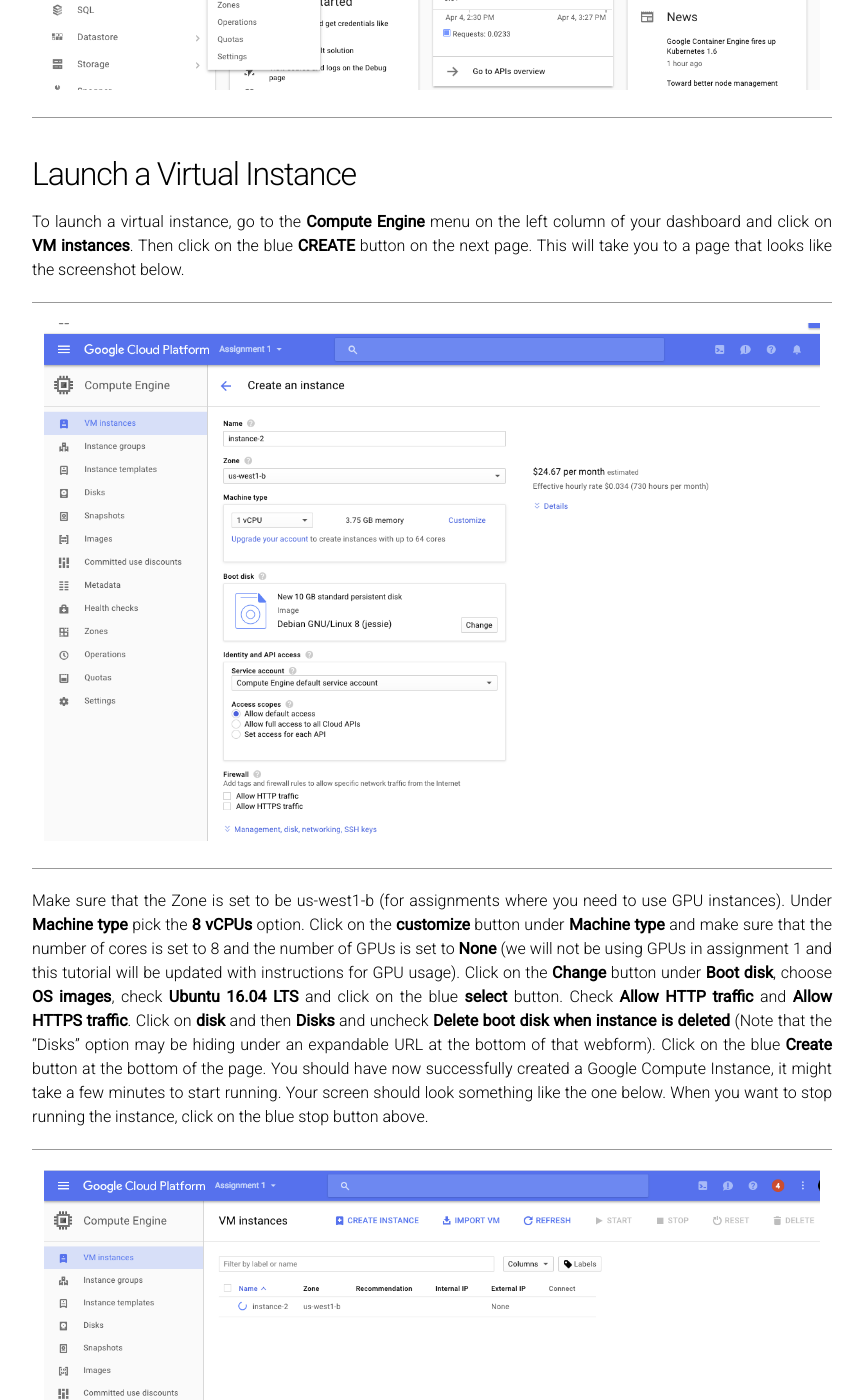
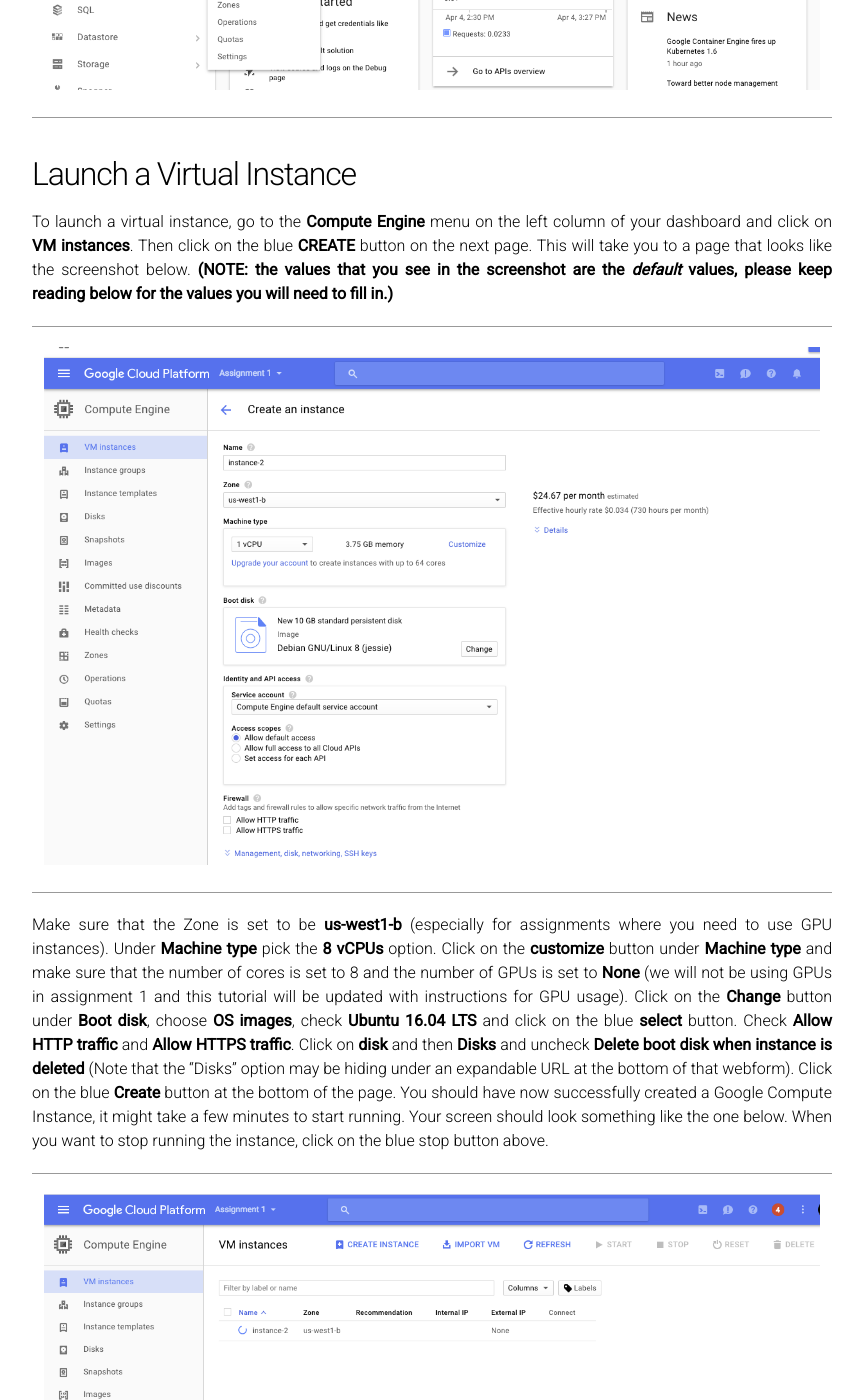
Before and after one commit to cs231n/cs231n.github.io, a Jekyll site: the page built from google_cloud_tutorial.md, in a window 1280 px wide and 1400 px high, scrolled down 4609 px. Shown: the whole window, without its empty margins (208-1072 px from the left). Built offline with Jekyll 4.4.1, drawn with Linux system fonts in a browser that asks for light colours.

Commit message:
Update google_cloud_tutorial.md

```diff
--- a/google_cloud_tutorial.md
+++ b/google_cloud_tutorial.md
@@ -48,13 +48,13 @@
 </div>
 
 ## Launch a Virtual Instance ##
-To launch a virtual instance, go to the **Compute Engine** menu on the left column of your dashboard and click on **VM instances**.  Then click on the blue **CREATE** button on the next page. This will take you to a page that looks like the screenshot below.
+To launch a virtual instance, go to the **Compute Engine** menu on the left column of your dashboard and click on **VM instances**.  Then click on the blue **CREATE** button on the next page. This will take you to a page that looks like the screenshot below. **(NOTE: the values that you see in the screenshot are the *default* values, please keep reading below for the values you will need to fill in.)**
 
 <div class='fig figcenter fighighlight'>
   <img src='/assets/cloud-create-instance-screen.png'>
 </div>
 
-Make sure that the Zone is set to be us-west1-b (for assignments where you need to use GPU instances). Under **Machine type** pick the **8 vCPUs** option. Click on the **customize** button under **Machine type** and make sure that the number of cores is set to 8 and the number of GPUs is set to **None** (we will not be using GPUs in assignment 1 and this tutorial will be updated with instructions for GPU usage). Click on the **Change** button under **Boot disk**, choose **OS images**, check **Ubuntu 16.04 LTS** and click on the blue **select** button. Check **Allow HTTP traffic** and **Allow HTTPS traffic**. Click on **disk** and then **Disks** and uncheck **Delete boot disk when instance is deleted** (Note that the "Disks" option may be hiding under an expandable URL at the bottom of that webform). Click on the blue **Create** button at the bottom of the page. You should have now successfully created a Google Compute Instance, it might take a few minutes to start running. Your screen should look something like the one below. When you want to stop running the instance, click on the blue stop button above.
+Make sure that the Zone is set to be **us-west1-b** (especially for assignments where you need to use GPU instances). Under **Machine type** pick the **8 vCPUs** option. Click on the **customize** button under **Machine type** and make sure that the number of cores is set to 8 and the number of GPUs is set to **None** (we will not be using GPUs in assignment 1 and this tutorial will be updated with instructions for GPU usage). Click on the **Change** button under **Boot disk**, choose **OS images**, check **Ubuntu 16.04 LTS** and click on the blue **select** button. Check **Allow HTTP traffic** and **Allow HTTPS traffic**. Click on **disk** and then **Disks** and uncheck **Delete boot disk when instance is deleted** (Note that the "Disks" option may be hiding under an expandable URL at the bottom of that webform). Click on the blue **Create** button at the bottom of the page. You should have now successfully created a Google Compute Instance, it might take a few minutes to start running. Your screen should look something like the one below. When you want to stop running the instance, click on the blue stop button above.
 
 <div class='fig figcenter fighighlight'>
   <img src='/assets/cloud-instance-started.png'>
```
